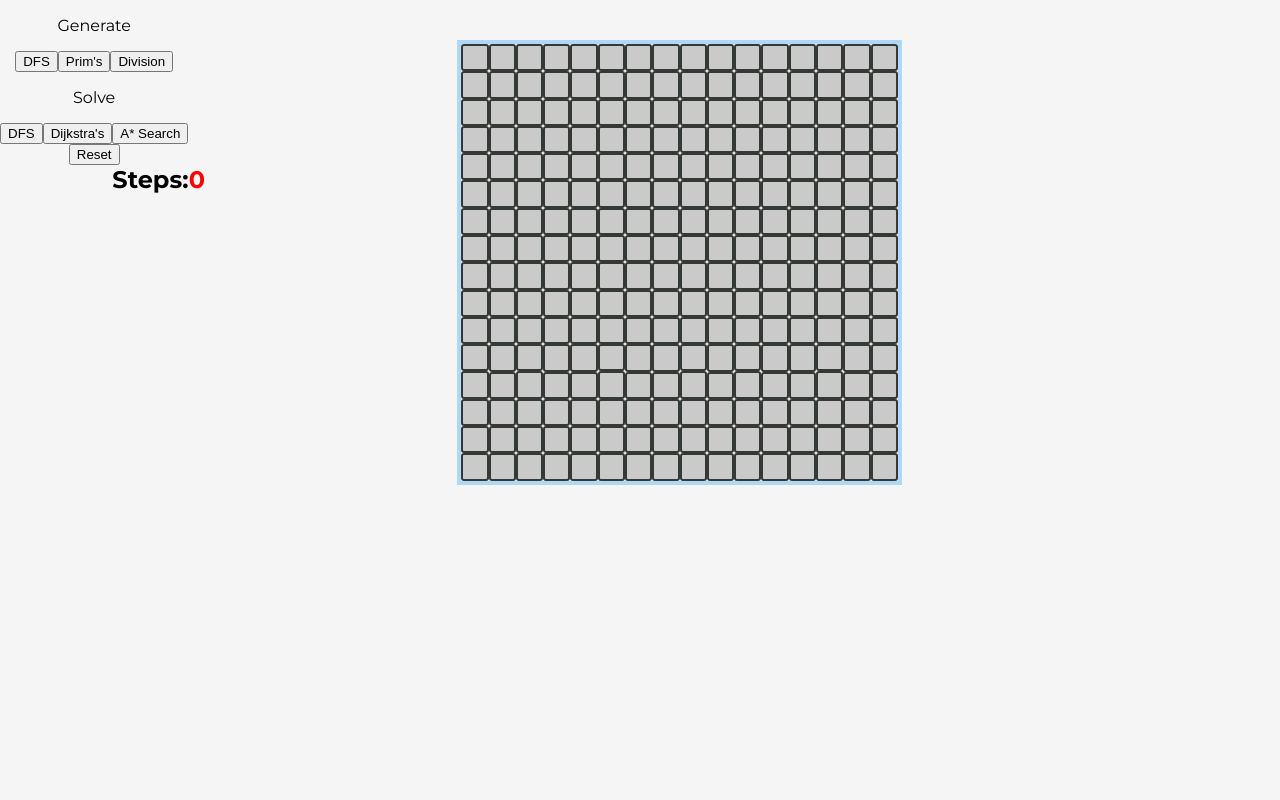
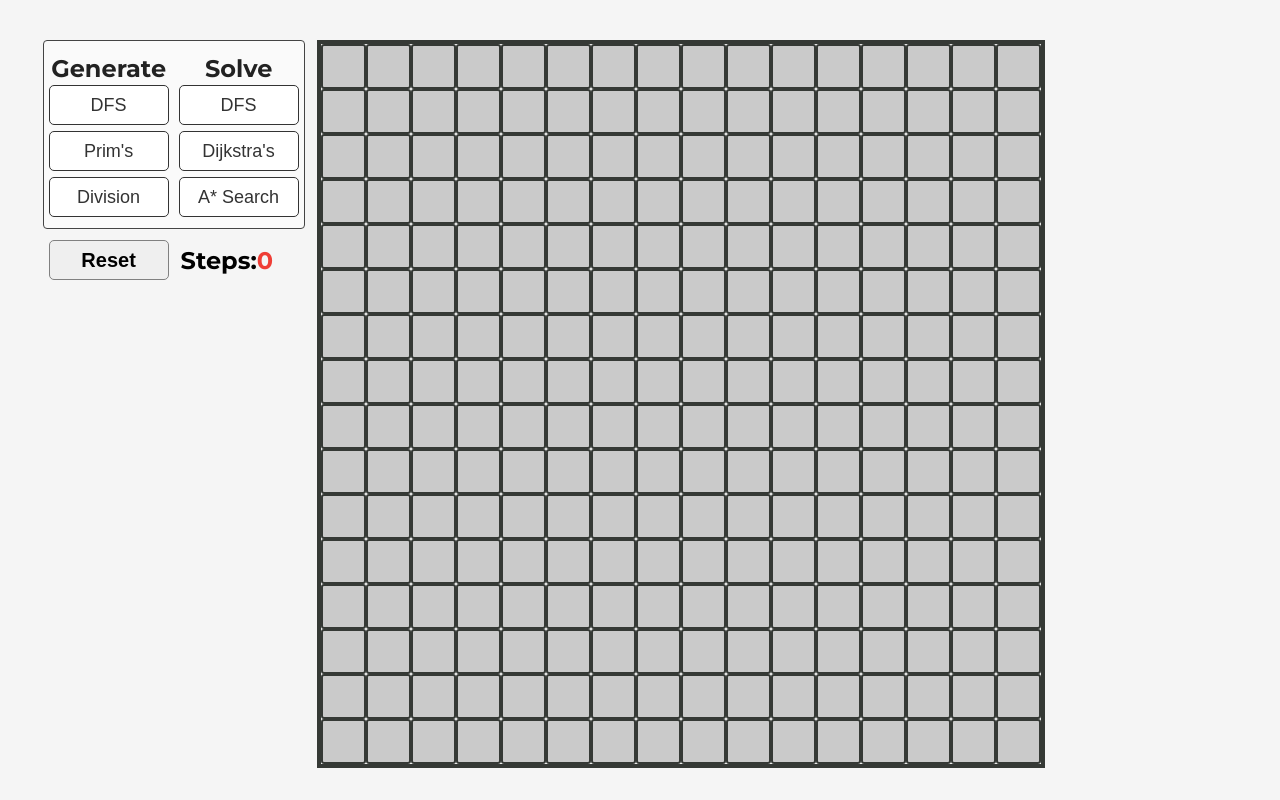
Before and after one commit to phillipdinh/Maze-Generator-and-Pathfinder-Visualizer, a React (Create React App) app: page / in a window 1280 px wide. Built offline with nearby package versions, Linux system fonts and the light colour scheme.

Commit message:
Updated styles

```diff
--- a/src/components/Maze/Maze.css
+++ b/src/components/Maze/Maze.css
@@ -1,74 +1,93 @@
 .maze {
-	width: 40%;
-	margin-right: 10%;
-	border: 4px solid rgb(175, 216, 248);
+	width: 720px;
+	border: 4px solid #353935;
 }
 .maze-container {
 	display: flex;
+	justify-content: center;
+	align-items: flex-start;
 }
 .maze-div {
-	padding-top: 40px;
-	flex: 1;
-	margin-left: auto;
-	margin-right: auto;
+	margin-top: 40px;
+	margin-right: 15%;
 }
-.maze-button-header {
-	font-size: 20px;
+
+.buttons-div {
+	display: flex;
+	width: 260px;
+	margin-top: 40px;
+	margin-right: 1%;
+	border: 1px solid #444;
+	border-radius: 4px;
+	background-color: #fafafa;
+}
+.buttons-header {
+	color: #222222;
+	font-size: 24px;
 	font-weight: bold;
 	margin-top: 8px;
-	margin-bottom: 8px;
-}
-.maze-button-div {
-	display: flex;
-	margin-top: 40px;
-	margin-left: 2%;
-	max-height: 240px;
-	max-width: 272px;
-	border: 1px solid #444;
-	border-radius: 5px;
-	background-color: snow;
+	margin-bottom: 2px;
 }
 
-.maze-generate-div,
-.maze-solve-div {
+.buttons-column {
 	flex: 1;
+	display: flex;
+	flex-direction: column;
+	align-items: center;
+	margin: 5px;
 }
 
-.maze-button {
-	font-size: 16px;
-	height: 60px;
+.button {
+	font-family: "Montserrat", sans-serif;
+}
+.alg-button:hover {
+	background-color: #007fff70;
+	color: white;
+	border: 0;
+}
+.alg-button.selected {
+	background-color: #4169e1;
+	color: white;
+	border: 0;
+}
+.alg-button {
+	font-size: 18px;
+	font-weight: 500;
+	height: 40px;
 	width: 120px;
+	background-color: white;
+	border: 1px solid #333333;
+	color: #333333;
+	border-radius: 5px;
 	margin-bottom: 6px;
-	border: 1px solid gray;
-	border-radius: 5px;
 }
 
-.clear-maze-button {
-	position: relative;
-	top: 40px;
-	right: 50%;
+.footer {
+	position: absolute;
+	top: 240px;
+	display: flex;
+}
+.reset-button {
 	font-size: 20px;
 	font-weight: bold;
 	height: 40px;
 	width: 120px;
-	margin-top: 6px;
 	border: 1px solid gray;
 	border-radius: 5px;
+	margin-left: 5px;
 }
 
 .step-count {
-	position: relative;
-	left: 48%;
+	display: flex;
+	align-items: center;
 	height: 40px;
 	width: 120px;
 	font-size: 24px;
 	font-weight: bold;
+	margin-left: 12px;
 }
 .step-text {
-	position: absolute;
-	top: 0;
-	left: 82%;
-	color: rgb(255, 0, 0);
+	color: #ef3e36;
 	margin: 0;
 }
 
```
